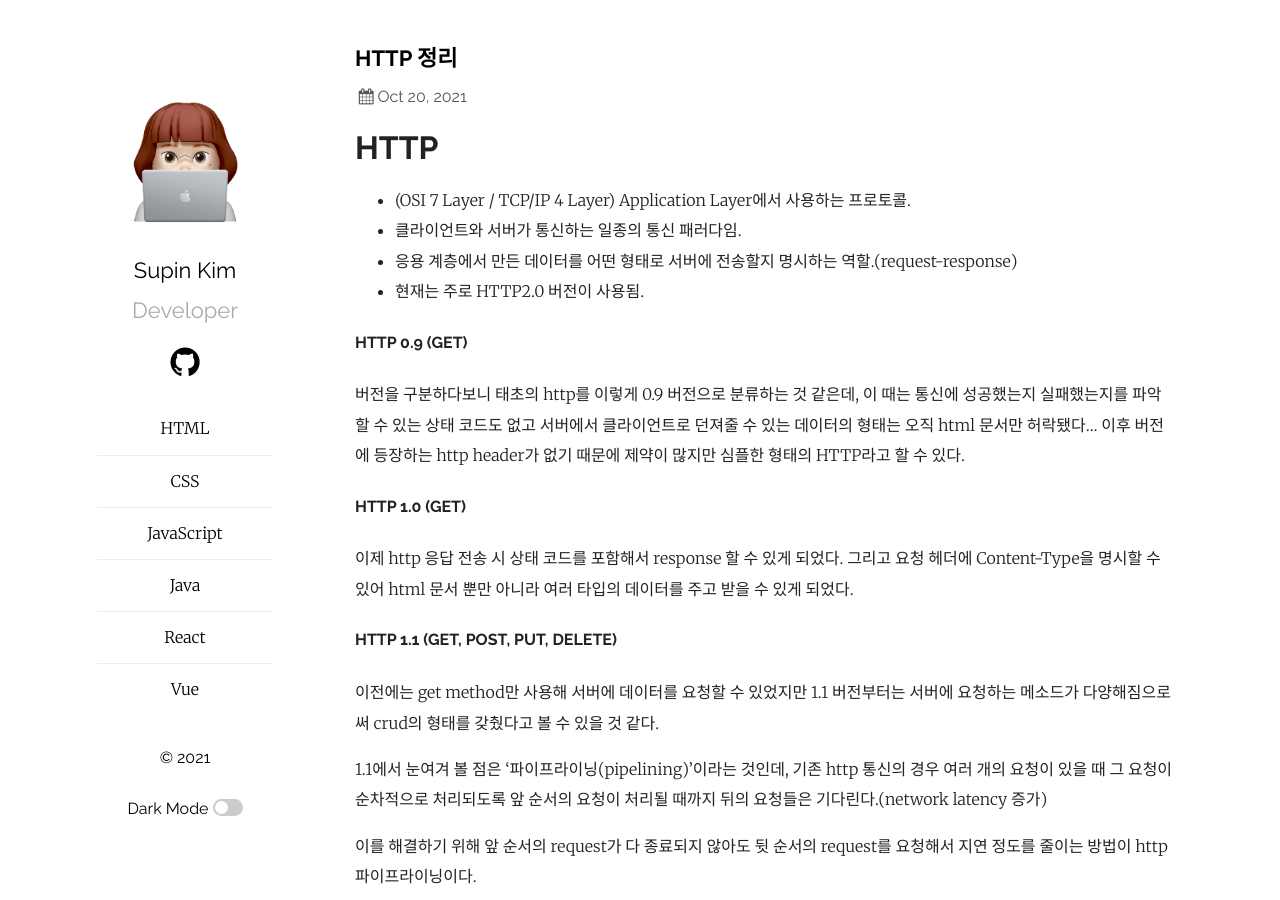
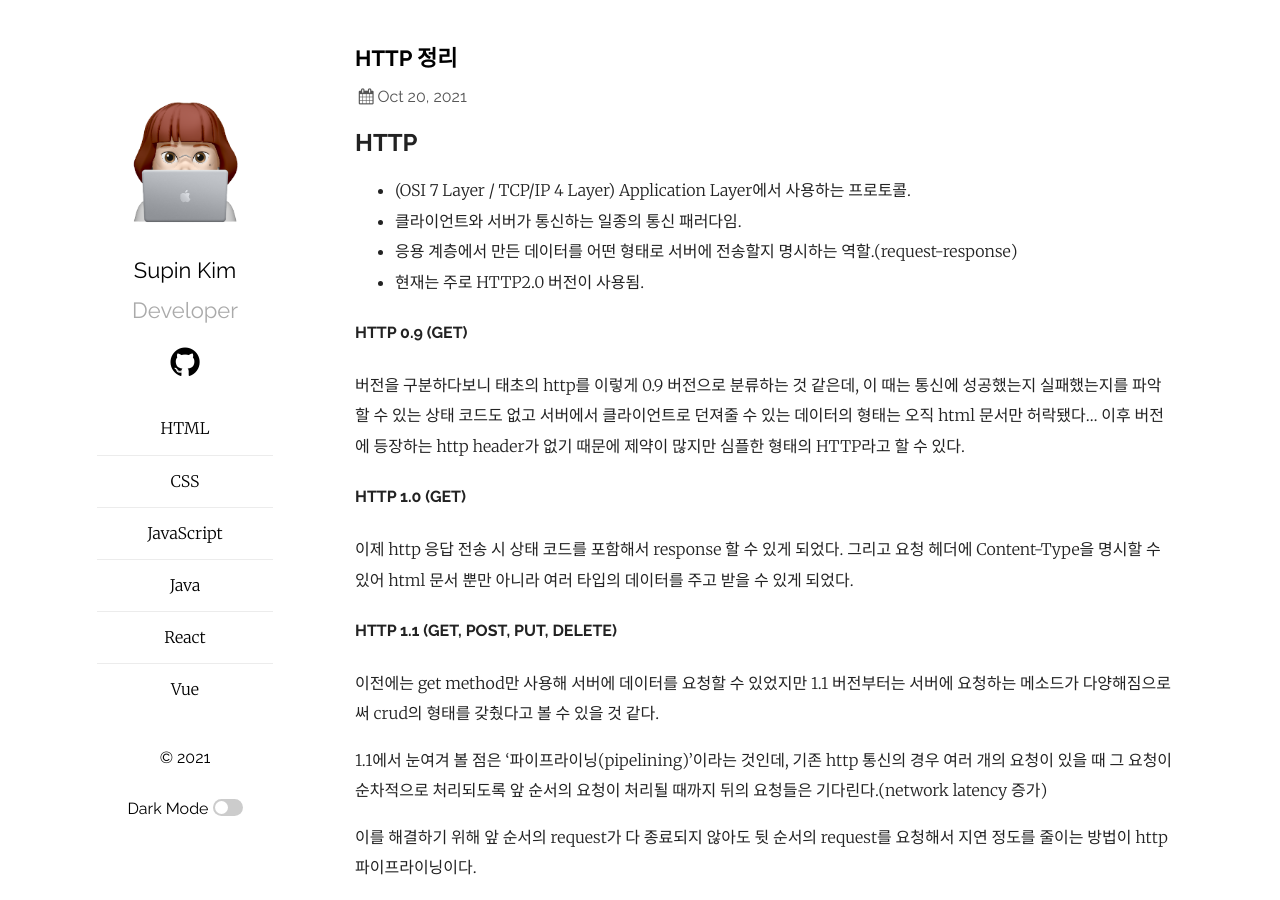
Before and after one commit to SUPINKIM/SUPINKIM.github.io, a Jekyll site: the page built from _posts/2021-10-20-http.md, in a window 1280 px wide and 900 px high. Built offline with Jekyll 4.4.1, drawn with Linux system fonts in a browser that asks for light colours.

```diff
--- a/_posts/2021-10-20-http.md
+++ b/_posts/2021-10-20-http.md
@@ -5,7 +5,8 @@ date: 2021-10-20
 ---
 
 
-# HTTP
+
+## HTTP
 
 - (OSI 7 Layer / TCP/IP 4 Layer) Application Layer에서 사용하는 프로토콜.
 - 클라이언트와 서버가 통신하는 일종의 통신 패러다임.
```
